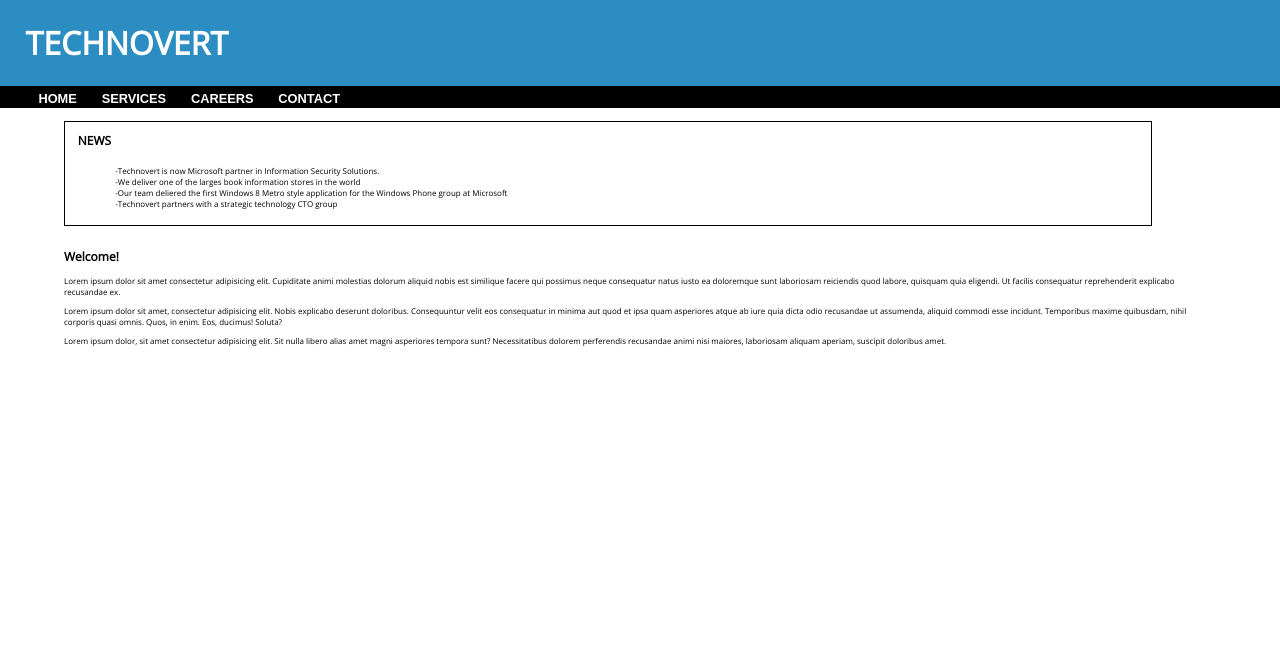
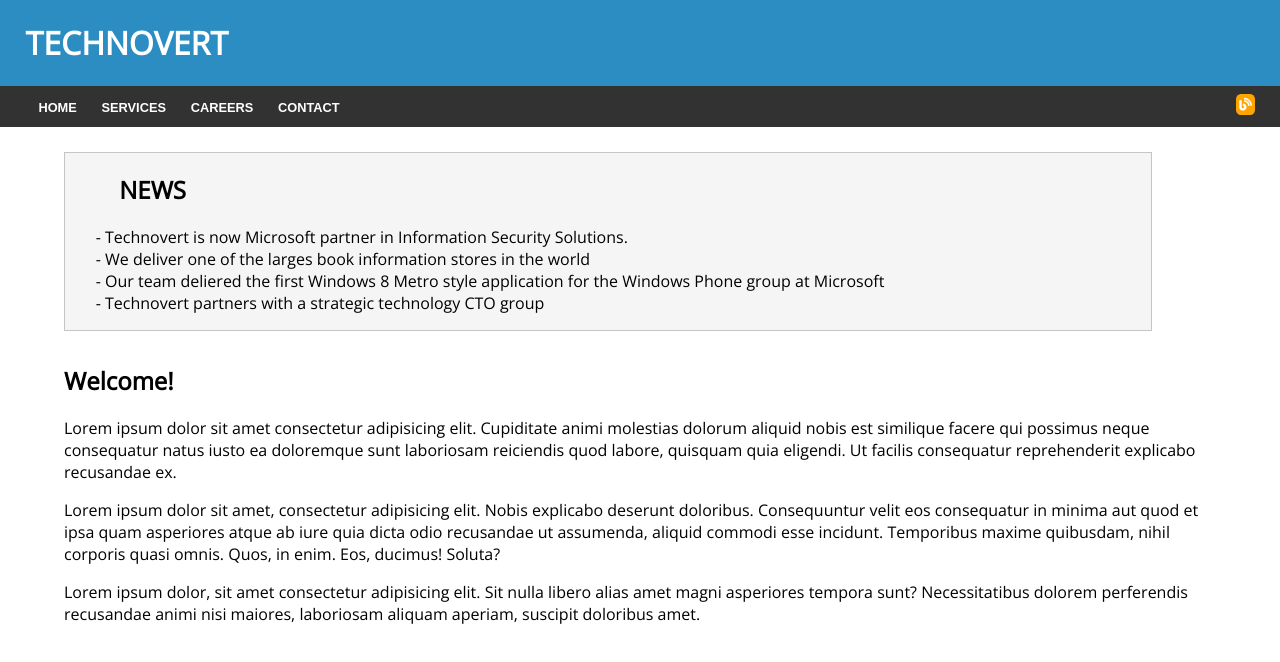
Before and after one commit to notshriram/technovert-blog-task, a plain HTML site: page index.html in a window 1280 px wide. Drawn offline with nearby package versions, Linux system fonts and the light colour scheme.

Commit message:
Add blog icon

```diff
--- a/index.html
+++ b/index.html
@@ -7,6 +7,8 @@
     <meta name="viewport" content="width=device-width, initial-scale=1.0">
     <title>Technovert Blog</title>
     <link rel="stylesheet" href="style.css">
+    <link rel="stylesheet" href="https://pro.fontawesome.com/releases/v5.10.0/css/all.css"
+        integrity="sha384-AYmEC3Yw5cVb3ZcuHtOA93w35dYTsvhLPVnYs9eStHfGJvOvKxVfELGroGkvsg+p" crossorigin="anonymous" />
 </head>
 
 <body>
@@ -20,6 +22,7 @@
                 <li><a href="#">Services</a></li>
                 <li><a href="#">Careers</a></li>
                 <li><a href="#">Contact</a></li>
+                <li id="blog-list-item"><a id="blog-icon" href="#"><i class="fas fa-blog"></i></a></li>
             </ul>
         </nav>
         <article class="news-box">
--- a/style.css
+++ b/style.css
@@ -1,12 +1,26 @@
 @import url('https://fonts.googleapis.com/css2?family=Open+Sans:wght@300&display=swap');
 *{
     font-family: "Open Sans", sans-serif;
-
 }
 nav{
     grid-area: navbar;
-    background-color: black;
+    background-color: rgb(50,50,50);
+    padding: 0.5%;
     padding-left: 3%;
+}
+#blog-icon{
+    background-color: orange;
+    border-radius: 25%;
+    color: white;
+    padding: 25%;
+}
+li:last-of-type {
+    margin-left: auto;
+    margin-right: 2%;
+    margin-bottom: 0.5%;
+}
+header:last-child{
+    justify-content: flex-end;
 }
 html,body{
     margin: 0%;
@@ -18,37 +32,35 @@ html,body{
 }
 .news-box{
     grid-area: news;
-    border: 1px solid black;
-    margin: 1%;
-    padding-left: 1%;
+    border: 1px solid #c5c5c5;
+    margin-top: 2%;
     margin-right: 10%;
     margin-left: 5%;
     margin-bottom: 0%;
+    background-color: #f5f5f5;
+    padding:0%;
 }
 .news-box:hover{
     background-color: rgba(43,141,194,0.5);
     color: white;
 }
 .news-box>header{
-    font-size: 50%;
     text-transform: uppercase;
     font-weight: bold;
+    padding-left: 5%;
 }
 .news-box>.bullets{
     padding: 0%;
     margin: 0%;
 }
 .news-box>.bullets>ul>li{
-    list-style-type: "-";
-    font-size: 50%;
+    list-style-type: "- ";
 }
 .blog{
     grid-area: article;
     margin: 5%;
     margin-top: 1%;
-    font-size: 50%;
 }
-
 .logo{
     font-family: 'Open Sans', sans-serif;
     text-transform: uppercase;
```
